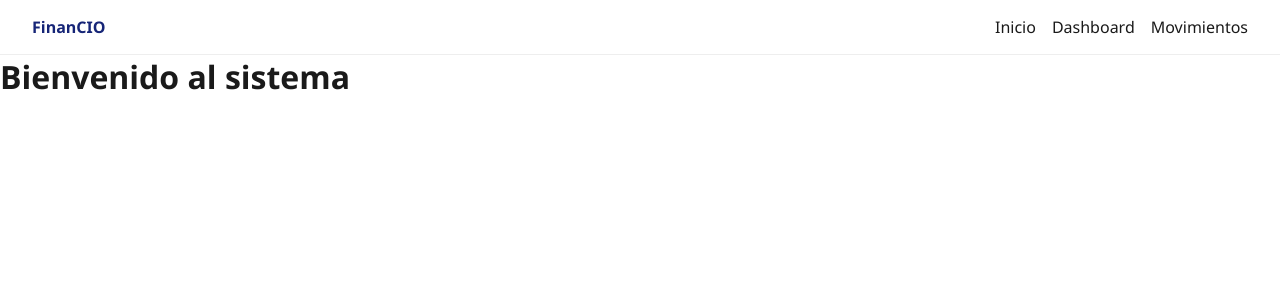
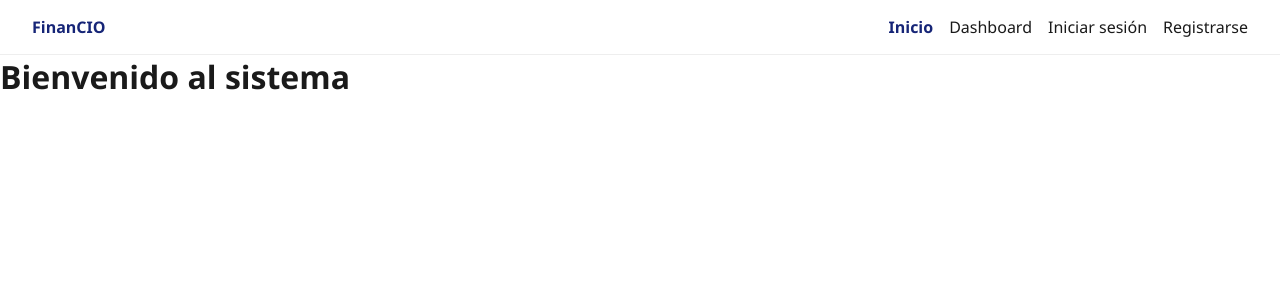
Before and after one commit to C4rlos2045/control-de-gastos-financio, a React (Vite) app in the folder financio_web_cliente/: page / in a window 1280 px wide. Shown: the top 300 px of the page. Built offline with nearby package versions, Linux system fonts and the light colour scheme.

Commit message:
Implementacion inicial de rutas

```diff
--- a/financio_web_cliente/package.json
+++ b/financio_web_cliente/package.json
@@ -11,7 +11,8 @@
   },
   "dependencies": {
     "react": "^19.2.6",
-    "react-dom": "^19.2.6"
+    "react-dom": "^19.2.6",
+    "react-router-dom": "^7.15.1"
   },
   "devDependencies": {
     "@eslint/js": "^10.0.1",
--- a/financio_web_cliente/src/App.jsx
+++ b/financio_web_cliente/src/App.jsx
@@ -1,7 +1,7 @@
-import Home from './pages/Home';
+import AppRouter from "./routes/AppRouter";
 
 function App() {
-  return ( <Home />);
+  return ( <AppRouter /> );
 }
 
 export default App;
--- a/financio_web_cliente/src/components/shared/Navbar.jsx
+++ b/financio_web_cliente/src/components/shared/Navbar.jsx
@@ -1,3 +1,5 @@
+import { NavLink } from "react-router-dom";
+
 function Navbar() {
 return (
     <header className="navbar">
@@ -7,9 +9,10 @@ return (
     </div>
 
     <nav className="navbar__nav">
-        <a href="#">Inicio</a>
-        <a href="#">Dashboard</a>
-        <a href="#">Movimientos</a>
+        <NavLink to="/">Inicio</NavLink>
+        <NavLink to="/dashboard">Dashboard</NavLink>
+        <NavLink to="/login">Iniciar sesión</NavLink>
+        <NavLink to="/register">Registrarse</NavLink>
     </nav>
     </header>
 );
--- /dev/null
+++ b/financio_web_cliente/src/pages/Dashboard.jsx
@@ -0,0 +1,9 @@
+function Dashboard() {
+  return (
+    <main>
+      <h1>Dashboard</h1>
+    </main>
+  );
+}
+
+export default Dashboard;
--- /dev/null
+++ b/financio_web_cliente/src/pages/Login.jsx
@@ -0,0 +1,9 @@
+function Login() {
+return (
+    <main>
+    <h1>Login</h1>
+    </main>
+);
+}
+
+export default Login;
--- /dev/null
+++ b/financio_web_cliente/src/pages/NotFound.jsx
@@ -0,0 +1,9 @@
+function NotFound() {
+  return (
+    <main>
+      <h1>404 - Página no encontrada</h1>
+    </main>
+  );
+}
+
+export default NotFound;
--- /dev/null
+++ b/financio_web_cliente/src/pages/Register.jsx
@@ -0,0 +1,9 @@
+function Register() {
+  return (
+    <main>
+      <h1>Registro</h1>
+    </main>
+  );
+}
+
+export default Register;
--- /dev/null
+++ b/financio_web_cliente/src/routes/AppRouter.jsx
@@ -0,0 +1,25 @@
+import { BrowserRouter, Routes, Route } from 'react-router-dom';
+
+import Home from '../pages/Home';
+import Login from '../pages/Login';
+import Register from '../pages/Register';
+import Dashboard from '../pages/Dashboard';
+import NotFound from '../pages/NotFound';
+
+function AppRouter() {
+    return (
+    <BrowserRouter>
+
+        <Routes>
+        <Route path="/" element={<Home />} />
+        <Route path="/login" element={<Login />} />
+        <Route path="/register" element={<Register />} />
+        <Route path="/dashboard" element={<Dashboard />} />
+        <Route path="*" element={<NotFound />} />
+        </Routes>
+
+    </BrowserRouter>
+    );
+}
+
+export default AppRouter;
--- a/financio_web_cliente/src/styles/navbar.css
+++ b/financio_web_cliente/src/styles/navbar.css
@@ -22,3 +22,8 @@
   text-decoration: none;
   color: var(--color-text);
 }
+
+.navbar__nav a.active {
+  color: var(--color-primary);
+  font-weight: bold;
+}
```
Also changed, not shown: 1 other file (tests, documents, lock files or other folders).
